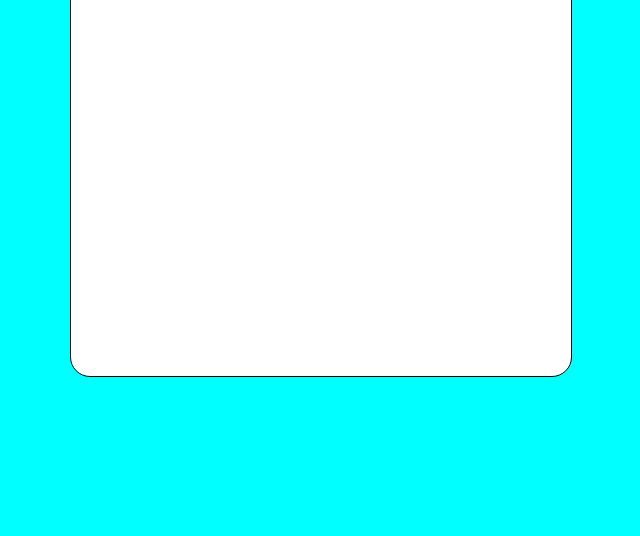
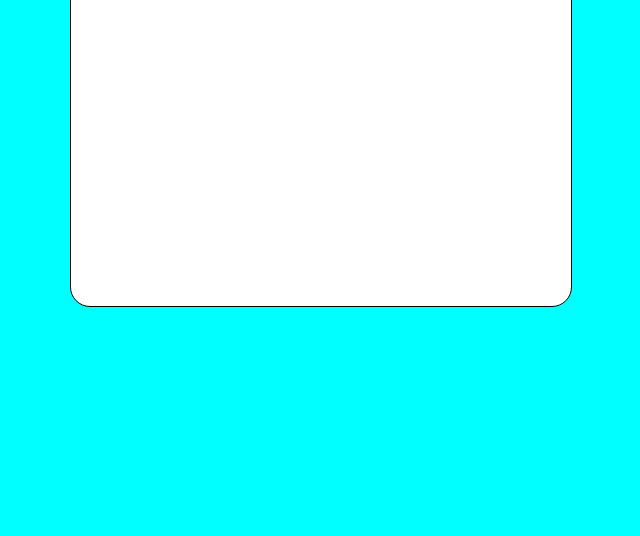
Before and after one commit to muhammadhuzaifa0987/To-doApplication, a plain HTML site: page index.html in a window 1280 px wide. Shown: the part 293-829 px from the top of the page, without its empty margins (398-1038 px from the left). Drawn offline with Linux system fonts and the light colour scheme.

Commit message:
Update style.css

```diff
--- a/style.css
+++ b/style.css
@@ -2,6 +2,7 @@ body{
     background-color: aqua;
     height: 100vh;
     width: 100vw;
+    overflow:hidden;
 }
 #main{
     text-align: center;
@@ -11,10 +12,10 @@ body{
     border: 1px solid black;
     padding-top: 30px;
     border-radius: 20px;
-    height: 500px;
+    height: 450px;
     width: 500px;
     margin-left: 460px;
-    margin-top: 80px;
+    margin-top: 60px;
     background: white;
 }
 #head{
```
